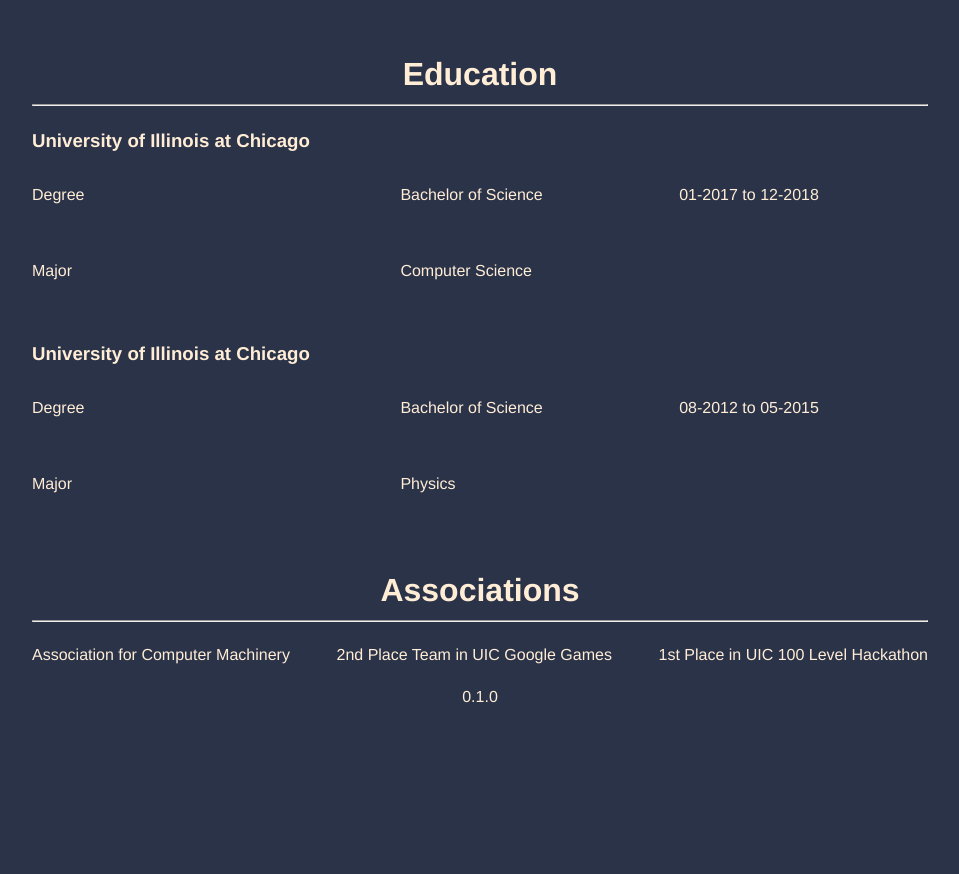
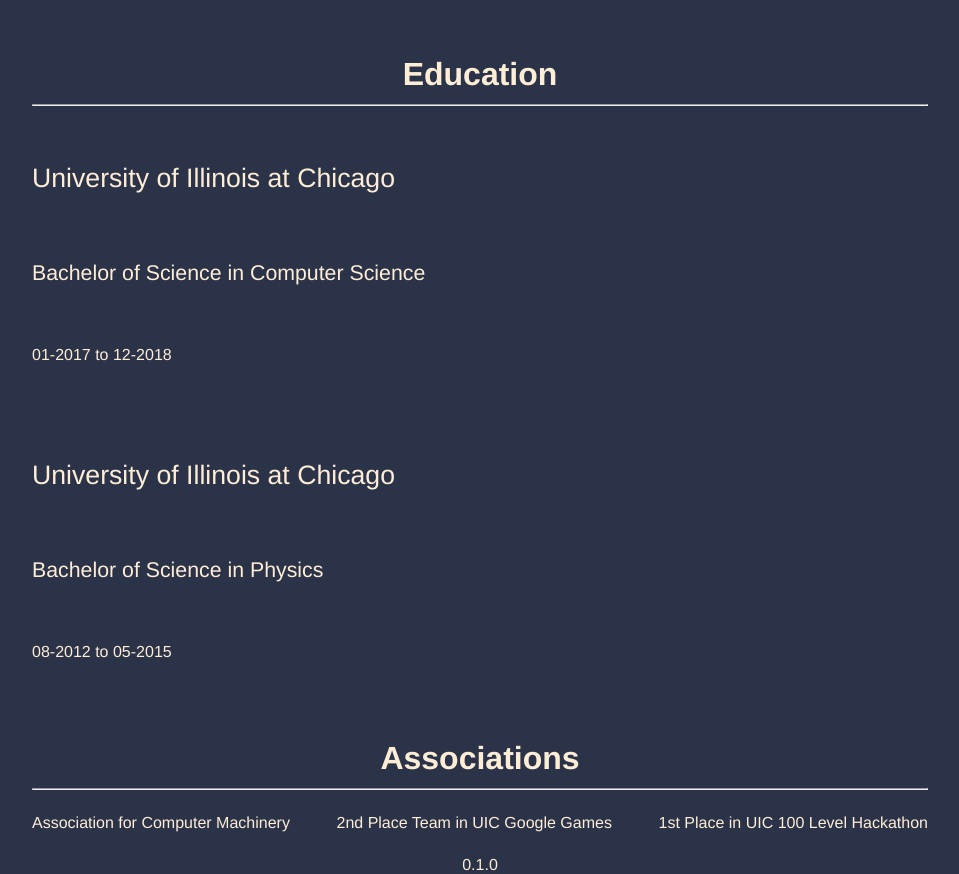
Before and after one commit to avenmia/PersonalWebsite, a Vue app: page / in a window 1280 px wide. Shown: the part 3200-4074 px from the top of the page, without its empty margins (160-1119 px from the left). Before the commit the page ends 3906 px from the top, so only its background shows below. Built offline with nearby package versions, Linux system fonts and the light colour scheme.

Commit message:
Vertical rhythm education section

```diff
--- a/src/components/resume/Education.vue
+++ b/src/components/resume/Education.vue
@@ -3,21 +3,12 @@
   <div id="education-section" class="education">
     <Header header="Education"/>
     <div class="container">
-      <div class="grid" v-for="ed in education" :key="ed">
-        <div class="school">
+      <div class="flex" v-for="ed in education" :key="ed">
+        <h2 class="school">
           {{ ed.School }}
-        </div>
-        <div class="key">
-          Degree
-        </div>
-        <div class="value">
-          {{ ed.Degree }}
-        </div>
-        <div class="key">
-          Major
-        </div>
-        <div class="value">
-          {{ ed.Major }}
+        </h2>
+        <div class="degree">
+          {{ ed.Degree }} in {{ ed.Major }}
         </div>
         <div class="dates">
           {{ ed["Start Date"] }} to {{ ed["End Date"]}}
@@ -65,14 +56,9 @@
   justify-content: flex-start;
 }
 
-.grid {
-  display: grid;
-  grid-gap: 10px;
-  grid-template-columns: 40% 30% 30%;
-  grid-template-areas:
-    "header header header"
-    "key value value"
-    "key value value";
+.flex {
+  display: flex;
+  flex-direction: column;
   margin-left: 15%;
   margin-right: 15%;
   margin-bottom: 2%;
@@ -81,23 +67,17 @@
 }
 
 .school {
-  font-size: 14pt;
-  font-weight: bold;
-  grid-area: header;
+  font-size: 1.667em;
+  line-height: 1.8em;
+  margin-top: .9em;
+  margin-bottom: .9em;
 }
 
-.key {
-  grid-column-start: 1;
-  grid-column-end: 2;
-  margin-top: 1.5em;
-  margin-bottom: 1.5em;
-}
-
-.value {
-  grid-column-start: 2;
-  grid-column-end: 3;
-  margin-top: 1.5em;
-  margin-bottom: 1.5em;
+.degree {
+  font-size: 1.333em;
+  line-height: 2.25em;
+  margin-top: 1.125em;
+  margin-bottom: 1.125em;
 }
 
 .dates {
@@ -107,6 +87,10 @@
   margin-bottom: 1.5em;
 }
 
+h2 {
+  font-weight: normal;
+}
+
 @media screen and (max-width: 550px)
 {
 }
```
